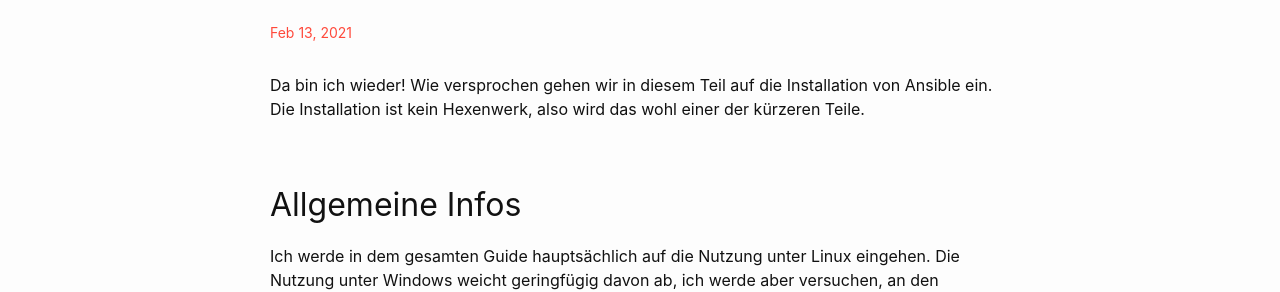
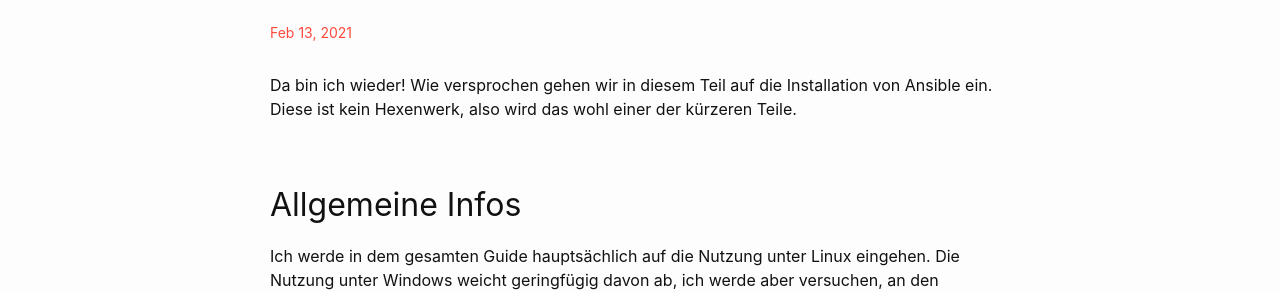
Before and after one commit to dermow/der-mow.de, a Jekyll site: the page built from _posts/2021-02-13-ansible-guide-2.markdown, in a window 1280 px wide. Shown: the part 185-477 px from the top of the page. Built offline with Jekyll 4.4.1, drawn with Linux system fonts in a browser that asks for light colours; comment, search, counter and statistics services are not loaded.

Commit message:
fixed grammar

```diff
--- a/_posts/2021-02-13-ansible-guide-2.markdown
+++ b/_posts/2021-02-13-ansible-guide-2.markdown
@@ -5,8 +5,7 @@ date:   2021-02-13 11:35:42 +0100
 categories: Ansible
 ---
 
-Da bin ich wieder! Wie versprochen gehen wir in diesem Teil auf die Installation von Ansible ein. Die Installation ist kein Hexenwerk, also wird das wohl einer der kürzeren
-Teile.
+Da bin ich wieder! Wie versprochen gehen wir in diesem Teil auf die Installation von Ansible ein. Diese ist kein Hexenwerk, also wird das wohl einer der kürzeren Teile.
 
 
 ## Allgemeine Infos
```
